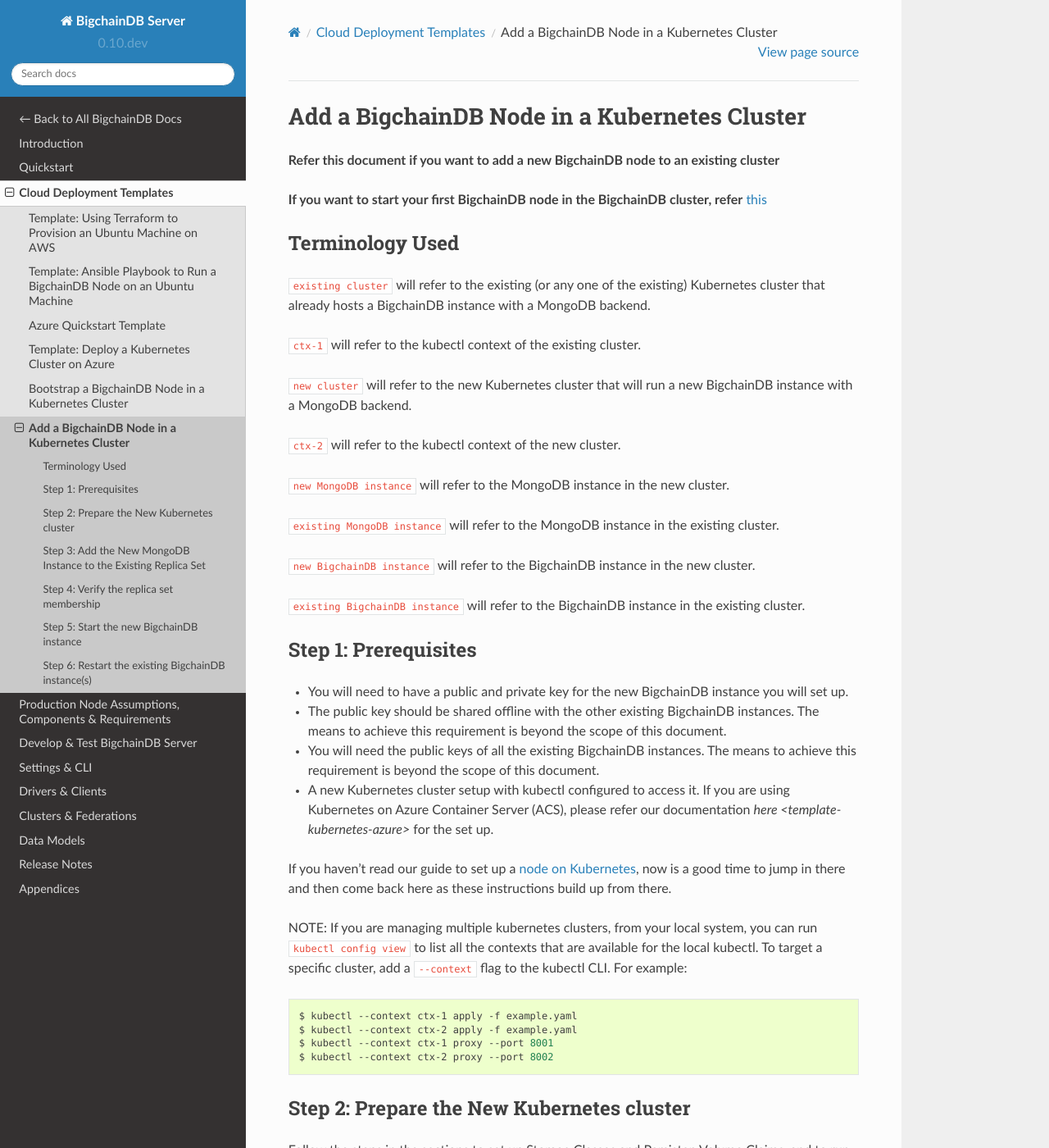
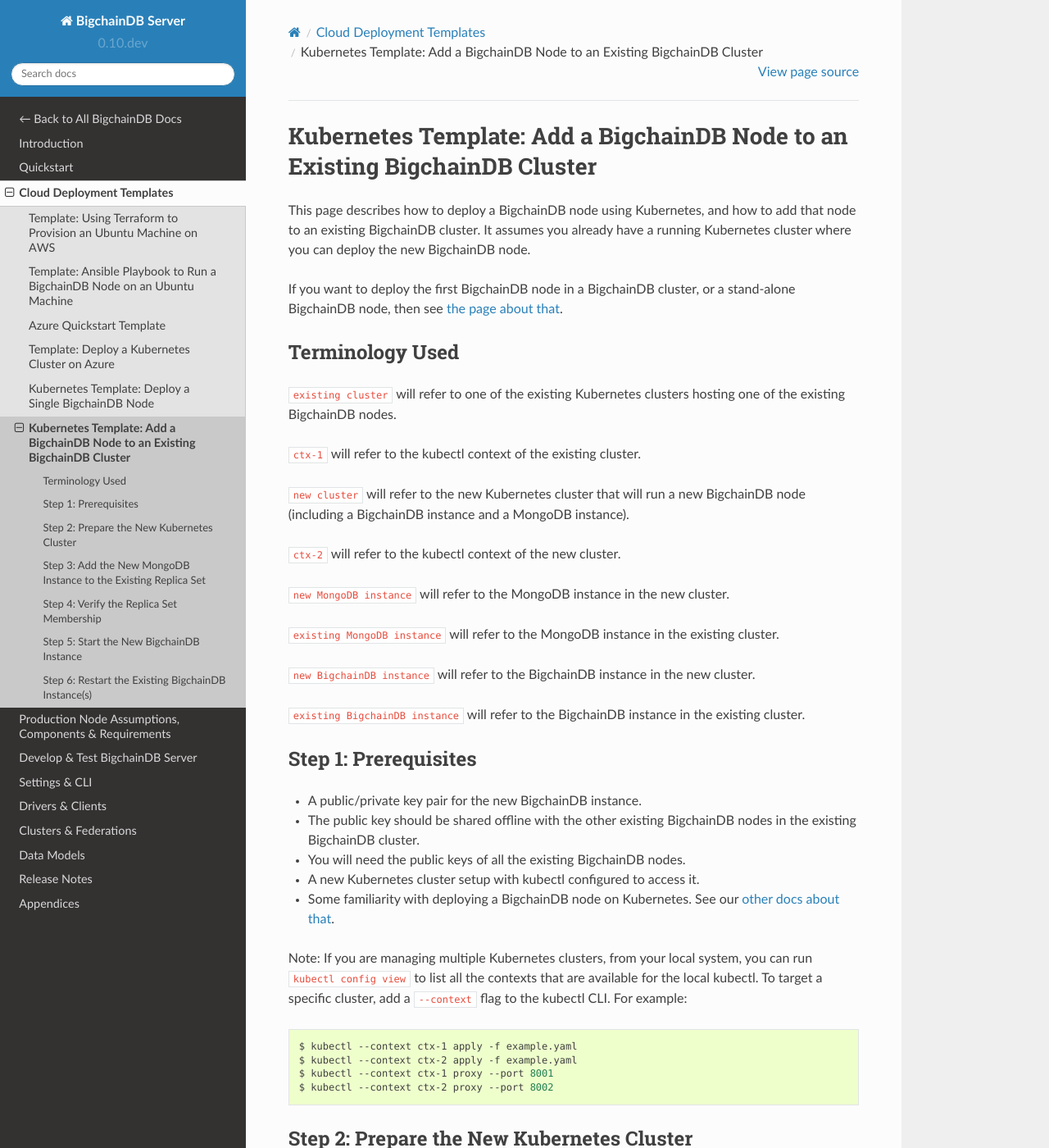
Before and after one commit to bigchaindb/bigchaindb, a Sphinx documentation site: the page built from docs/server/source/cloud-deployment-templates/add-node-on-kubernetes.rst, in a window 1280 px wide and 1400 px high. Shown: the whole window at 82% size. Built offline with Sphinx 7.4.7 and the Read the Docs theme 2.0.0, drawn with Linux system fonts in a browser that asks for light colours; pages that are not in the unit, such as notebooks, are missing from menus; some of the changed text lies outside the part shown.

Commit message:
docs: copyedited 2 pages re/ node on k8s

```diff
--- a/docs/server/source/cloud-deployment-templates/add-node-on-kubernetes.rst
+++ b/docs/server/source/cloud-deployment-templates/add-node-on-kubernetes.rst
@@ -1,25 +1,26 @@
-Add a BigchainDB Node in a Kubernetes Cluster
-=============================================
+Kubernetes Template: Add a BigchainDB Node to an Existing BigchainDB Cluster
+============================================================================
 
-**Refer this document if you want to add a new BigchainDB node to an existing
-cluster**
+This page describes how to deploy a BigchainDB node using Kubernetes,
+and how to add that node to an existing BigchainDB cluster.
+It assumes you already have a running Kubernetes cluster
+where you can deploy the new BigchainDB node.
 
-**If you want to start your first BigchainDB node in the BigchainDB cluster,
-refer**
-:doc:`this <node-on-kubernetes>`
+If you want to deploy the first BigchainDB node in a BigchainDB cluster,
+or a stand-alone BigchainDB node,
+then see :doc:`the page about that <node-on-kubernetes>`.
 
 
 Terminology Used
 ----------------
 
-``existing cluster`` will refer to the existing (or any one of the existing)
-Kubernetes cluster that already hosts a BigchainDB instance with a MongoDB
-backend.
+``existing cluster`` will refer to one of the existing Kubernetes clusters
+hosting one of the existing BigchainDB nodes.
 
 ``ctx-1`` will refer to the kubectl context of the existing cluster.
 
 ``new cluster`` will refer to the new Kubernetes cluster that will run a new
-BigchainDB instance with a MongoDB backend.
+BigchainDB node (including a BigchainDB instance and a MongoDB instance).
 
 ``ctx-2`` will refer to the kubectl context of the new cluster.
 
@@ -38,26 +39,19 @@
 Step 1: Prerequisites
 ---------------------
 
-* You will need to have a public and private key for the new BigchainDB
-  instance you will set up.
+* A public/private key pair for the new BigchainDB instance.
 
 * The public key should be shared offline with the other existing BigchainDB
-  instances. The means to achieve this requirement is beyond the scope of this
-  document.
+  nodes in the existing BigchainDB cluster.
 
-* You will need the public keys of all the existing BigchainDB instances. The
-  means to achieve this requirement is beyond the scope of this document.
+* You will need the public keys of all the existing BigchainDB nodes.
 
 * A new Kubernetes cluster setup with kubectl configured to access it.
-  If you are using Kubernetes on Azure Container Server (ACS), please refer
-  our documentation `here <template-kubernetes-azure>` for the set up.
 
-If you haven't read our guide to set up a
-:doc:`node on Kubernetes <node-on-kubernetes>`, now is a good time to jump in
-there and then come back here as these instructions build up from there.
+* Some familiarity with deploying a BigchainDB node on Kubernetes.
+  See our :doc:`other docs about that <node-on-kubernetes>`.
 
-
-NOTE: If you are managing multiple kubernetes clusters, from your local
+Note: If you are managing multiple Kubernetes clusters, from your local
 system, you can run ``kubectl config view`` to list all the contexts that
 are available for the local kubectl.
 To target a specific cluster, add a ``--context`` flag to the kubectl CLI. For
@@ -84,13 +79,13 @@
 
 Step 3: Add the New MongoDB Instance to the Existing Replica Set
 ----------------------------------------------------------------
-Note that by ``replica set`` we are referring to the MongoDB replica set, and not
-to Kubernetes' ``ReplicaSet``.
 
-If you are not the administrator of an existing MongoDB/BigchainDB instance, you
-will have to coordinate offline with an existing administrator so that s/he can
-add the new MongoDB instance to the replica set. The means to achieve this is
-beyond the scope of this document.
+Note that by ``replica set``, we are referring to the MongoDB replica set,
+not a Kubernetes' ``ReplicaSet``.
+
+If you are not the administrator of an existing BigchainDB node, you
+will have to coordinate offline with an existing administrator so that they can
+add the new MongoDB instance to the replica set.
 
 Add the new instance of MongoDB from an existing instance by accessing the
 ``mongo`` shell.
@@ -100,7 +95,7 @@
    $ kubectl --context ctx-1 exec -it mdb-0 -c mongodb -- /bin/bash
    root@mdb-0# mongo --port 27017
 
-We can only add members to a replica set from the ``PRIMARY`` instance.
+One can only add members to a replica set from the ``PRIMARY`` instance.
 The ``mongo`` shell prompt should state that this is the primary member in the
 replica set.
 If not, then you can use the ``rs.status()`` command to find out who the
@@ -113,7 +108,7 @@
    PRIMARY> rs.add("<fqdn>:<port>")
 
 
-Step 4: Verify the replica set membership
+Step 4: Verify the Replica Set Membership
 -----------------------------------------
 
 You can use the ``rs.conf()`` and the ``rs.status()`` commands available in the
@@ -123,7 +118,7 @@
 displayed.
 
 
-Step 5: Start the new BigchainDB instance
+Step 5: Start the New BigchainDB Instance
 -----------------------------------------
 
 Get the file ``bigchaindb-dep.yaml`` from GitHub using:
@@ -149,19 +144,20 @@
 You can check its status using the command ``kubectl get deploy -w``
 
 
-Step 6: Restart the existing BigchainDB instance(s)
+Step 6: Restart the Existing BigchainDB Instance(s)
 ---------------------------------------------------
-Add public key of the new BigchainDB instance to the keyring of all the
-existing instances and update the BigchainDB instances using:
+
+Add the public key of the new BigchainDB instance to the keyring of all the
+existing BigchainDB instances and update the BigchainDB instances using:
 
 .. code:: bash
 
    $ kubectl --context ctx-1 replace -f bigchaindb-dep.yaml
 
-This will create a ``rolling deployment`` in Kubernetes where a new instance of
+This will create a "rolling deployment" in Kubernetes where a new instance of
 BigchainDB will be created, and if the health check on the new instance is
 successful, the earlier one will be terminated. This ensures that there is
 zero downtime during updates.
 
-You can login to an existing BigchainDB instance and run the ``bigchaindb
-show-config`` command to see the configuration update to the keyring.
+You can SSH to an existing BigchainDB instance and run the ``bigchaindb
+show-config`` command to check that the keyring is updated.
```
Also changed, not shown: other parts of docs/server/source/cloud-deployment-templates/add-node-on-kubernetes.rst (+3 -2 lines), docs/server/source/cloud-deployment-templates/node-on-kubernetes.rst (+36 -63 lines).
